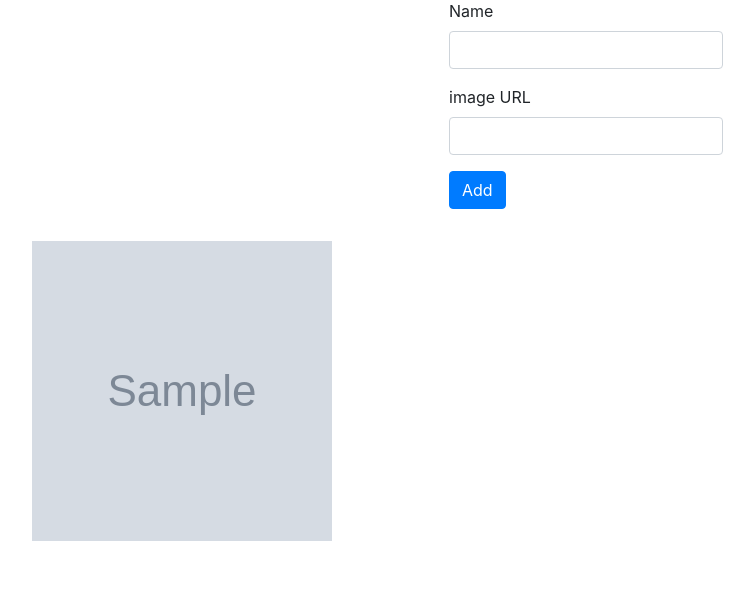
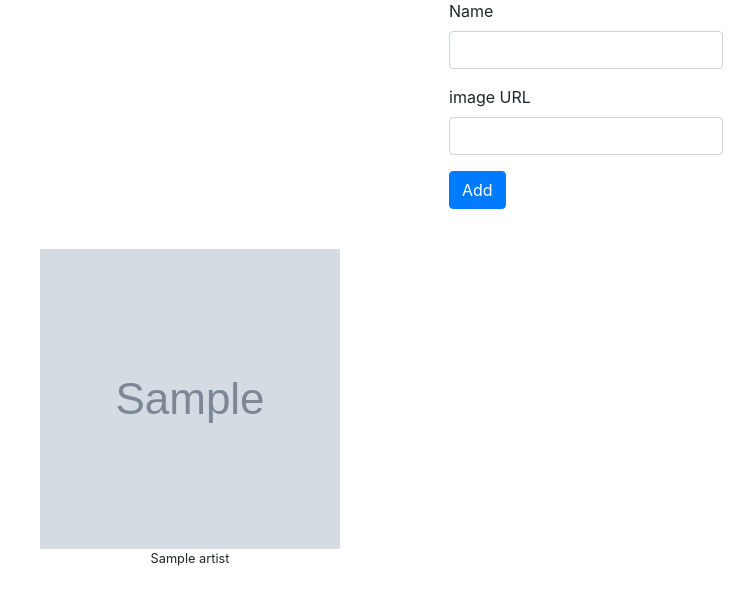
Before and after one commit to 0silverback0/capstone-1, a Flask app: page /add-artist in a window 1280 px wide. Shown: the part 153-758 px from the top of the page, without its empty margins (54-808 px from the left). Run offline with Flask 2, Linux system fonts and the light colour scheme; tables that the repository leaves empty hold one stand-in row (values such as "Sample post"); grey boxes marked "Sample" are stand-in pictures; some libraries are stand-ins or nearby versions.

Commit message:
finished

```diff
--- a/app.py
+++ b/app.py
@@ -1,8 +1,9 @@
 from flask import Flask, render_template, redirect, session, g, flash, jsonify
 from flask_debugtoolbar import DebugToolbarExtension
-from models import connect_db, db, Artist, User, Post, Likes
+from models import connect_db, db, Artist, User, Post
 from forms import AddArtist, Signup, Login, PostForm, Edit
 from api import get_artist_id, get_artist_albums, get_album_tracks, get_track_lyrics
+from sqlalchemy import exc
 
 
 app = Flask(__name__)
@@ -225,16 +226,20 @@ def delete_user():
 @app.route('/add-artist', methods=['GET', 'POST'])
 def add_artist():
     """ creates an artist and stored it """
-    #make more of a search style ie: if not in database go find it
+
     form = AddArtist()
     if form.validate_on_submit():
-        name = form.name.data
-        img = form.img_url.data
-        new_artist = Artist(name=name, artist_id=get_artist_id(name), img_url=img)
-        db.session.add(new_artist)
-        db.session.commit()
-    #add rollback and flash if artist already exist
-        return redirect('/add-artist')
+        try:
+            name = form.name.data
+            img = form.img_url.data or form.img_url.default
+            new_artist = Artist(name=name, artist_id=get_artist_id(name), img_url=img)
+            db.session.add(new_artist)
+            db.session.commit()
+            return redirect('/add-artist')
+        except:
+            flash('Error Adding Artist', 'danger')
+            db.session.rollback()
+            return redirect('/add-artist')
     artist = Artist.query.all()
     return render_template('add-artist.html', form=form, artist=artist)
 
--- a/forms.py
+++ b/forms.py
@@ -4,7 +4,7 @@ from wtforms.validators import DataRequired
 
 class AddArtist(FlaskForm):
     name = StringField('Name', validators=[DataRequired()])
-    img_url = StringField('image URL', validators=[DataRequired()])
+    img_url = StringField('image URL')
 
 class Signup(FlaskForm):
     username = StringField('Name', validators=[DataRequired()])
--- a/models.py
+++ b/models.py
@@ -53,7 +53,7 @@ class User(db.Model):
     id = db.Column(db.Integer, primary_key=True)
     username = db.Column(db.Text, unique=True, nullable=False)
     password = db.Column(db.Text, nullable=False)
-    img_url = db.Column(db.Text, default='https://bit.ly/3ihhSWp')
+    img_url = db.Column(db.Text, default='https://bit.ly/2WBaPjg')
 
     following = db.relationship(
         "User",
@@ -119,4 +119,4 @@ class Artist(db.Model):
     id = db.Column(db.Integer, primary_key=True, autoincrement=True)
     name = db.Column(db.Text, nullable=False)
     artist_id = db.Column(db.Integer, nullable=False, unique=True)
-    img_url = db.Column(db.Text, nullable=False)
+    img_url = db.Column(db.Text, default='https://bit.ly/2WBaPjg')
--- a/static/app.js
+++ b/static/app.js
@@ -1,22 +1,6 @@
-console.log('im here')
-
-const posts = document.querySelector('.post')
-
-// posts.addEventListener('click', (e) => {
-//     //e.preventDefault()
-
-//     let arr = Array.from(e.target.classList)
-//     if(arr.includes('like')){
-//         e.preventDefault()
-//         console.log(e.target.children[0])
-//         e.target.children[0].setAttribute('class', 'fas fa-thumbs-up')
-//     }else{
-//         e.target.children[0].setAttribute('class', 'far fa-thumbs-up')
-//     }
-
-// })
-
-
-// const test = async (id) => {
-//     let res = await axios.get(`/like/${id}`)
-// }
+$('.hover').hover(function () {
+    $(this).css("box-shadow", "10px 10px 5px grey")
+    }, function() {
+        $(this).css("box-shadow", "none")
+    }
+)
--- a/static/styles.css
+++ b/static/styles.css
@@ -7,3 +7,11 @@ img{
     height: 300px;
     width: 300px;
 }
+
+.hov{
+    border: solid 10px blue;
+}
+
+a{
+    text-decoration: none;
+}
--- a/templates/add-artist.html
+++ b/templates/add-artist.html
@@ -8,7 +8,7 @@
 
   <div class="row justify-content-center">
     <form method="POST" action="/add-artist">
-        {{ form.hidden_tag() }} <!--add form control here class_??? -->
+        {{ form.hidden_tag() }}
 
       {% for field in form
             if field.widget.input_type != 'hidden' %}
@@ -32,8 +32,9 @@
 <div class="container">
     <div class="row">
   {% for artist in artist %}
-      <div class="m-3">
-       <a href="/artist/{{artist.id}}"> <img src="{{artist.img_url}}" alt="">
+      <div class="hover p-2 m-3">
+       <a href="/artist/{{artist.id}}"> <img src="{{artist.img_url}}" alt=""> </a>
+        <small class="d-block text-center">{{artist.name}}</small>
       </div>
     {% endfor %}
   </div>
--- a/templates/index.html
+++ b/templates/index.html
@@ -64,6 +64,9 @@
     </div>
     {% endblock %}
 
+    <script src="https://code.jquery.com/jquery-3.3.1.slim.min.js" integrity="sha384-q8i/X+965DzO0rT7abK41JStQIAqVgRVzpbzo5smXKp4YfRvH+8abtTE1Pi6jizo" crossorigin="anonymous"></script>
+<script src="https://cdnjs.cloudflare.com/ajax/libs/popper.js/1.14.7/umd/popper.min.js" integrity="sha384-UO2eT0CpHqdSJQ6hJty5KVphtPhzWj9WO1clHTMGa3JDZwrnQq4sF86dIHNDz0W1" crossorigin="anonymous"></script>
+<script src="https://stackpath.bootstrapcdn.com/bootstrap/4.3.1/js/bootstrap.min.js" integrity="sha384-JjSmVgyd0p3pXB1rRibZUAYoIIy6OrQ6VrjIEaFf/nJGzIxFDsf4x0xIM+B07jRM" crossorigin="anonymous"></script>
     <script type="text/javascript" src="http://tracking.musixmatch.com/t1.0/AMa6hJCIEzn1v8RuOP"></script>
     <script src="https://cdnjs.cloudflare.com/ajax/libs/axios/0.21.1/axios.min.js"
     integrity="sha512-bZS47S7sPOxkjU/4Bt0zrhEtWx0y0CRkhEp8IckzK+ltifIIE9EMIMTuT/mEzoIMewUINruDBIR/jJnbguonqQ=="crossorigin="anonymous" referrerpolicy="no-referrer"></script>
--- a/templates/user-home.html
+++ b/templates/user-home.html
@@ -21,16 +21,14 @@
             </div>
 
             <div class="info bg-primary text-center">
-                <!-- add links to pages for each  -->
                 <a href="/following" class="d-inline m-3 text-dark"> Following: {{ g.user.following|length }}</a>
                 <a href="/followers" class="d-inline m-3 text-dark">Followers: {{ g.user.followers|length }}</a>
-                <!-- <a href="" class="d-inline m-3 text-dark"> Posts: {{ g.user.post|length }}</a> -->
                 <a href="" class="d-inline m-3 text-dark"> Likes: {{ g.user.likes|length }}</a>
             </div>
 
         </div>
 
-        <div class="container post col-6 mt-5">
+        <div class="container col-6 mt-5">
             {% for post in posts %}
             <div class="border m-3 d-flex">
 
```
Also changed, not shown: templates/post.html (+5 -3 lines).
